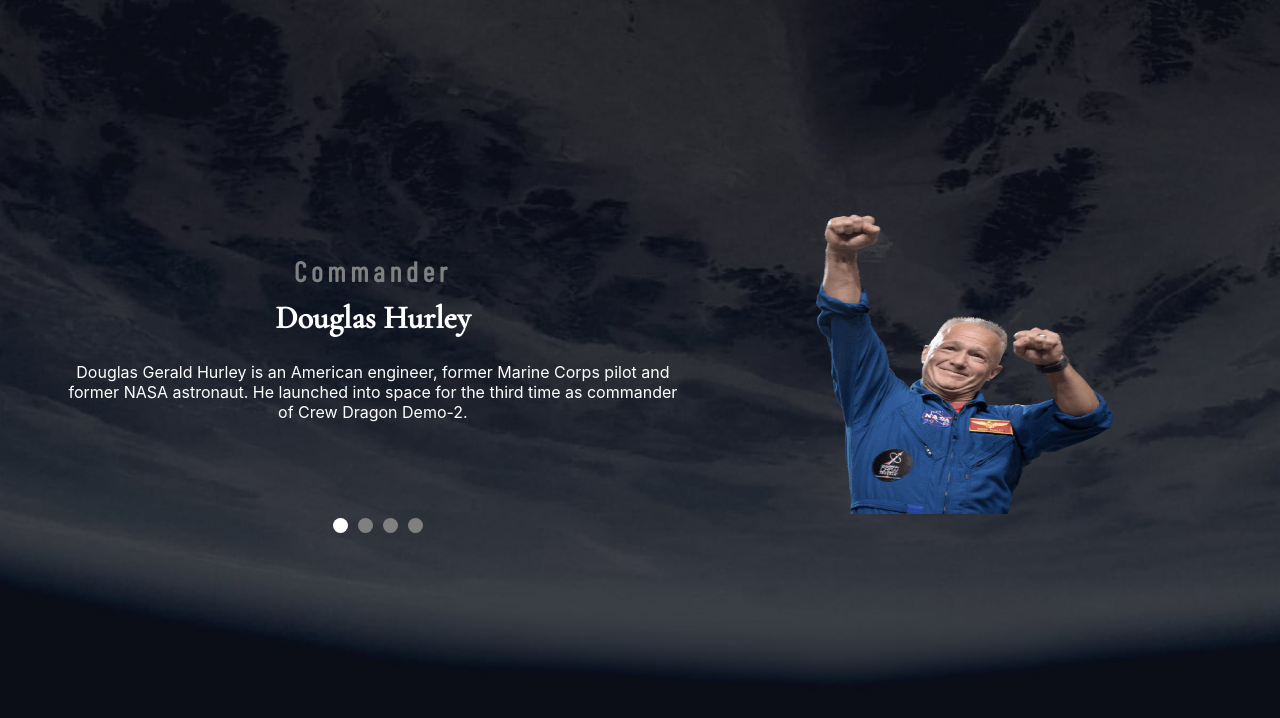
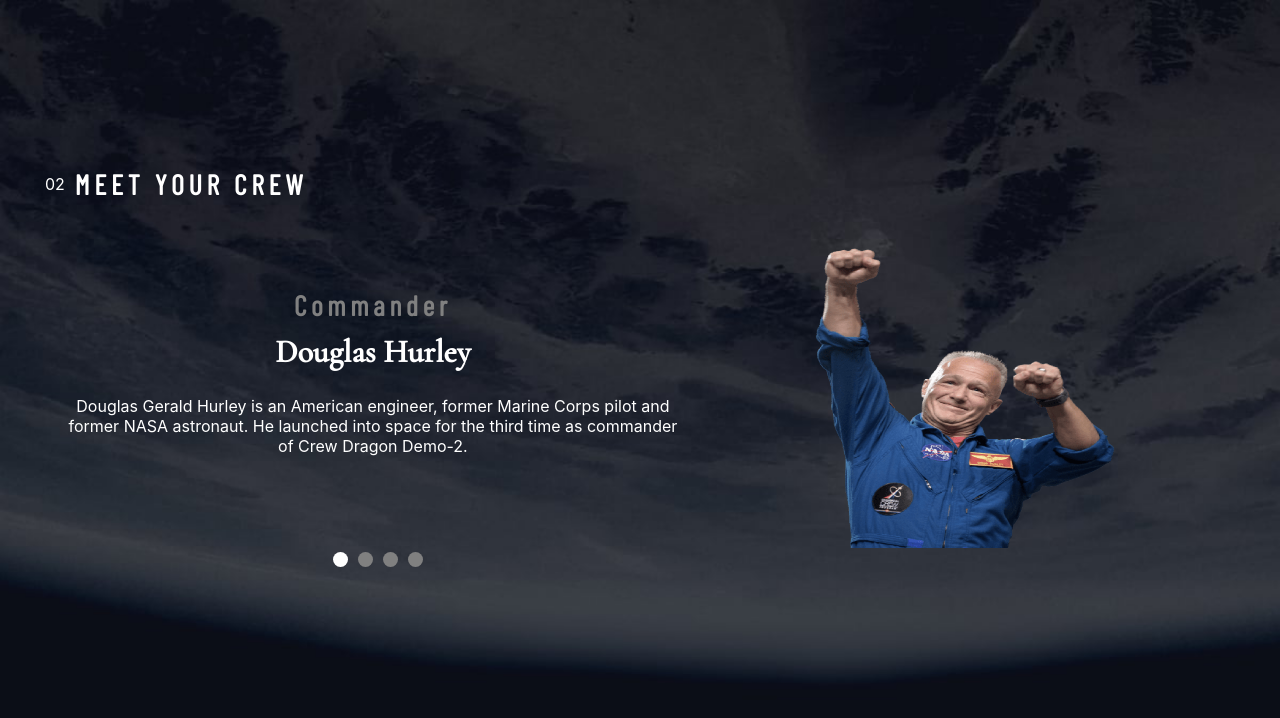
Before and after one commit to Stamwill/space-tourism, a Next.js app: page /crew in a window 1280 px wide. Shown: the top 718 px of the page. Built offline with nearby package versions, Linux system fonts and the light colour scheme.

Commit message:
[PageTracker] Add proptypes, change name on props

```diff
--- a/src/blocks/PageTracker/PageTracker.js
+++ b/src/blocks/PageTracker/PageTracker.js
@@ -3,11 +3,11 @@
 import classes from './PageTracker.module.css'
 
 const PageTracker = React.forwardRef(function PageTracker(props, ref) {
-  const { className, children, pageNumber, pageText, ...other } = props
+  const { className, children, pageNum, pageLabel, ...other } = props
   return (
     <div className={classes.root} ref={ref} {...other}>
-      <span className={classes.num}>{pageNumber}</span>
-      <h5 className={classes.text}>{pageText}</h5>
+      <span className={classes.num}>{pageNum}</span>
+      <h5 className={classes.text}>{pageLabel}</h5>
     </div>
   )
 })
@@ -15,8 +15,8 @@
 PageTracker.propTypes = {
   className: PropTypes.string,
   children: PropTypes.node,
-  pageNumber: PropTypes.string,
-  pageText: PropTypes.string,
+  pageNum: PropTypes.string,
+  pageLabel: PropTypes.string,
 }
 
 export default PageTracker
```
